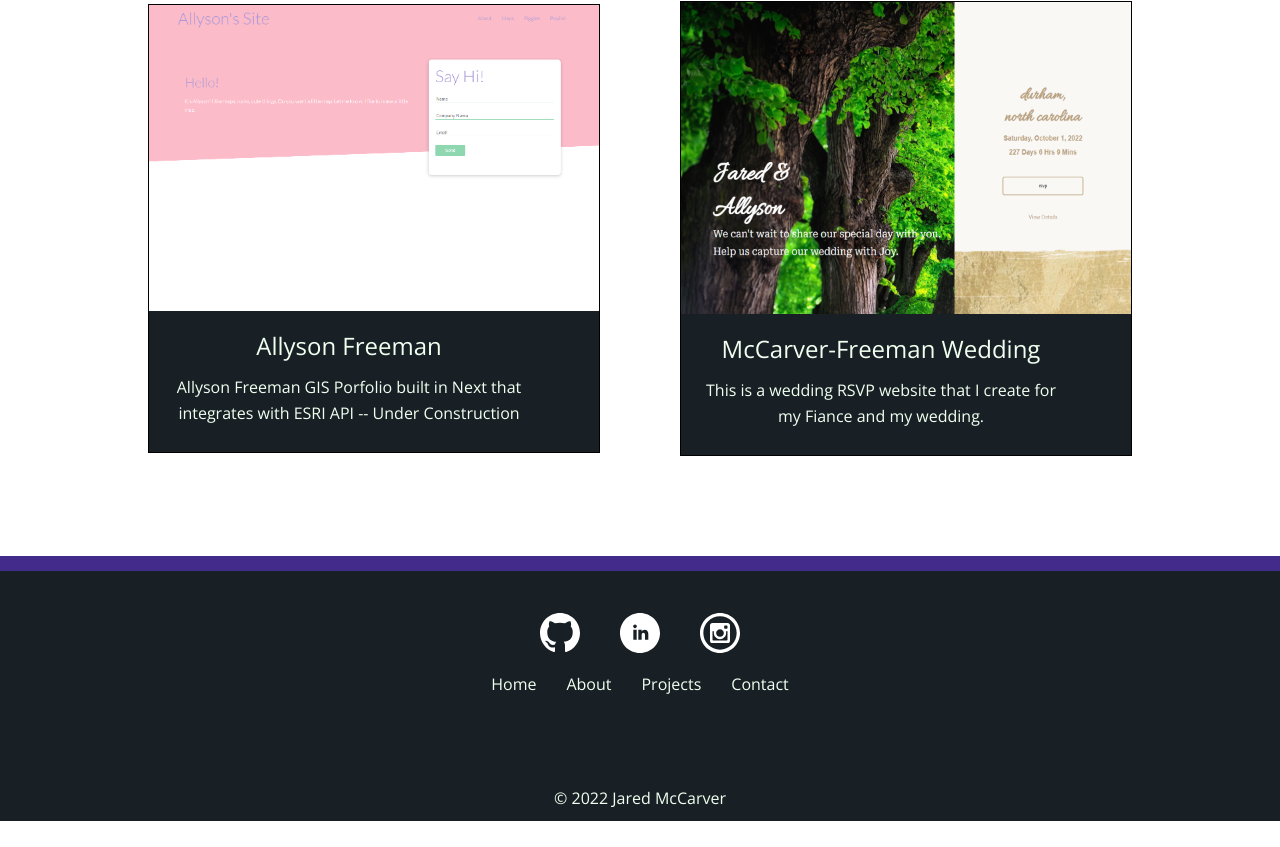
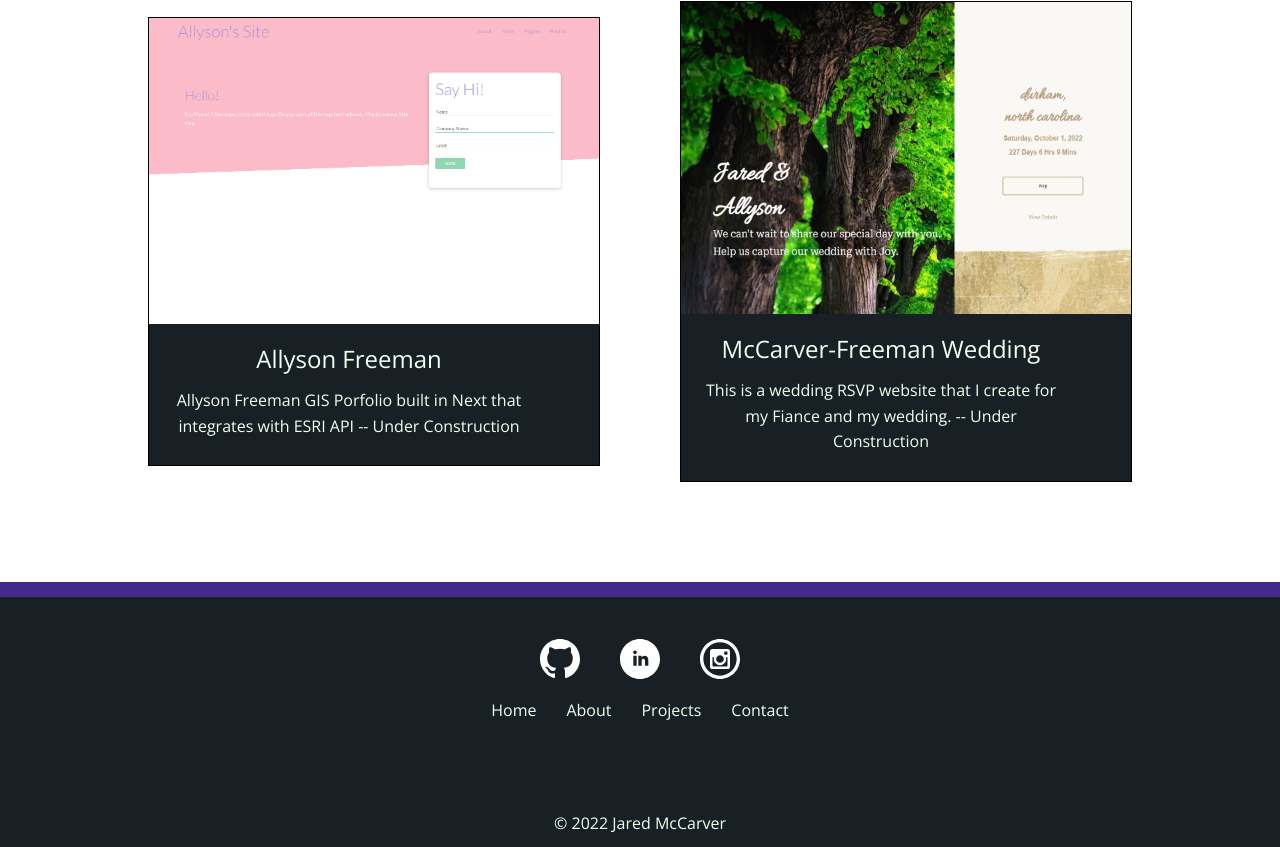
Before and after one commit to jsmccarver/Jared-Porfolio, a Next.js app: page /projects in a window 1280 px wide. Shown: the part 834-1681 px from the top of the page. Before the commit the page ends 1655 px from the top, so only its background shows below. Built offline with nearby package versions, Linux system fonts and the light colour scheme.

Commit message:
Update projects.js

```diff
--- a/pages/projects.js
+++ b/pages/projects.js
@@ -28,7 +28,7 @@ function ProjectPage() {
       Link: "https://mccarver-freeman-wedding.herokuapp.com/",
       img: "./wedding.png",
       description:
-        "This is a wedding RSVP website that I create for my Fiance and my wedding.",
+        "This is a wedding RSVP website that I create for my Fiance and my wedding.  -- Under Construction",
     },
   ];
   return (
```
